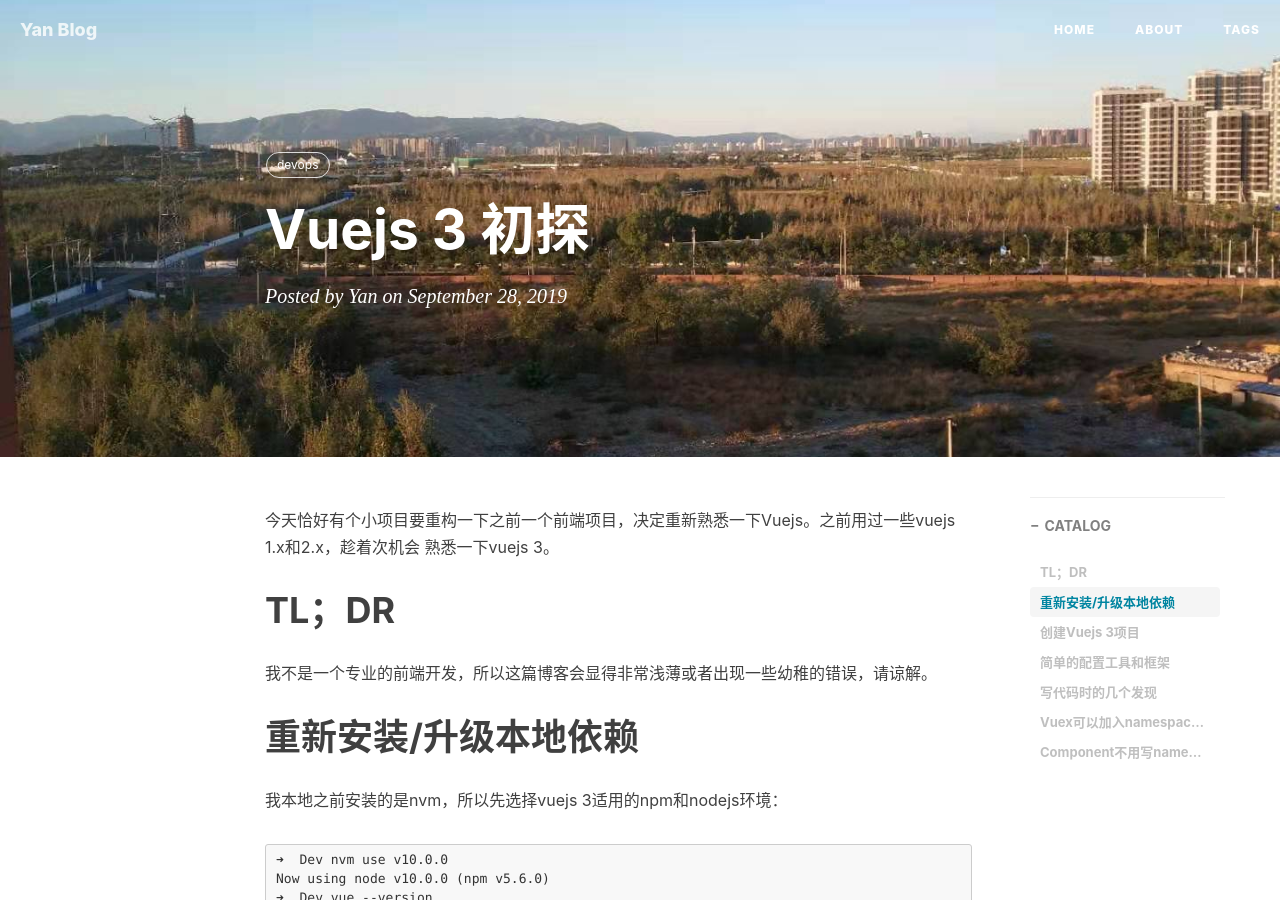
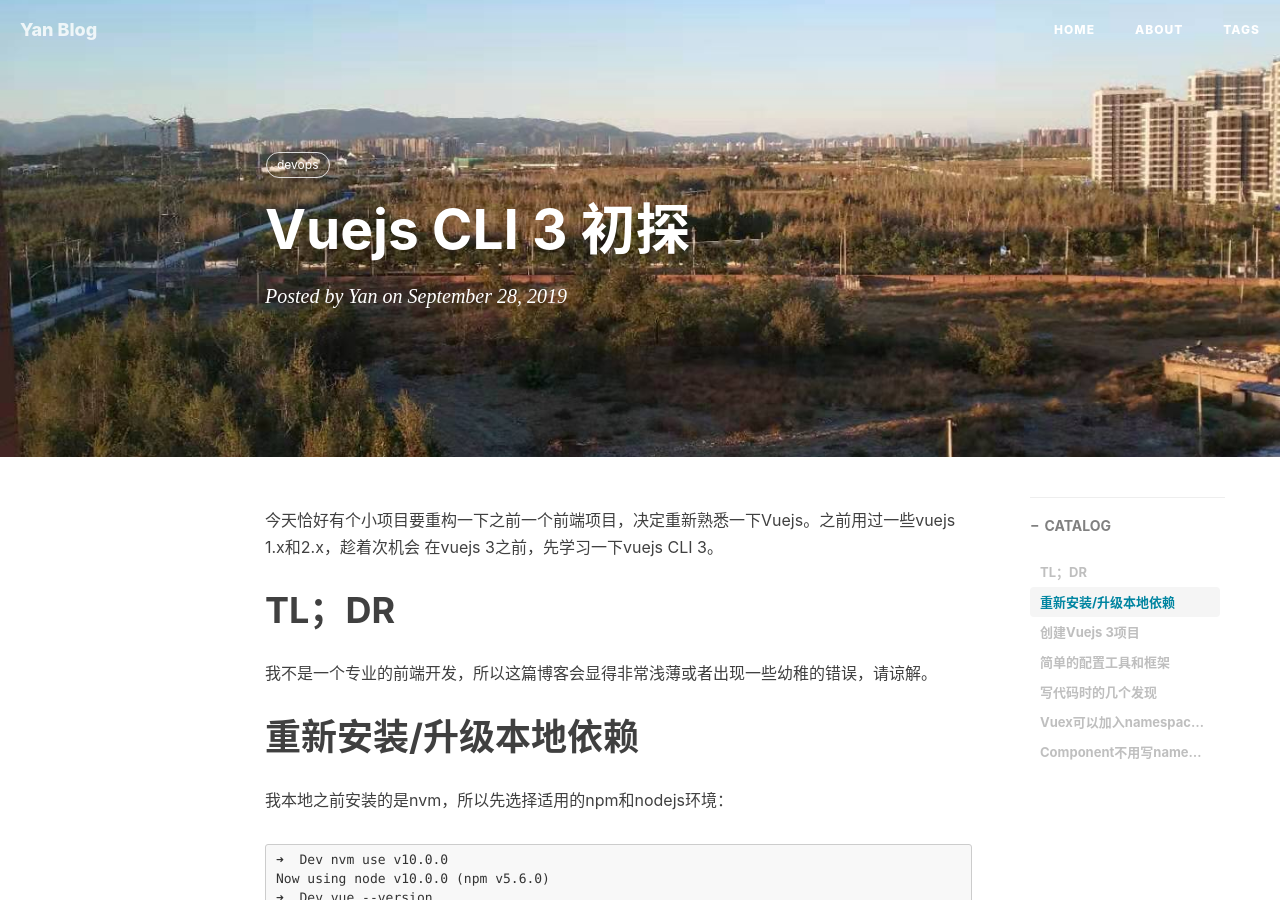
Before and after one commit to alvindaiyan/alvindaiyan.github.io, a Jekyll site: the page built from _posts/tech/2019-09-29-vue3-initial.markdown, in a window 1280 px wide and 900 px high. Built offline with Jekyll 4.4.1, drawn with Linux system fonts in a browser that asks for light colours; nearby versions of some CDN libraries; comment, search, counter and statistics services are not loaded.

Commit message:
Update 2019-09-29-vue3-initial.markdown

```diff
--- a/_posts/tech/2019-09-29-vue3-initial.markdown
+++ b/_posts/tech/2019-09-29-vue3-initial.markdown
@@ -1,6 +1,6 @@
 ---
 layout: post
-title:  "Vuejs 3 初探"
+title:  "Vuejs CLI 3  初探"
 date:   2019-09-28 22:16:00
 author:     "Yan"
 header-img: "img/home-beijign.jpeg"
@@ -11,7 +11,7 @@ tags:
 ---
 
 今天恰好有个小项目要重构一下之前一个前端项目，决定重新熟悉一下Vuejs。之前用过一些vuejs 1.x和2.x，趁着次机会
-熟悉一下vuejs 3。
+在vuejs 3之前，先学习一下vuejs CLI 3。
 
 # TL；DR
 
```
Also changed, not shown: other parts of _posts/tech/2019-09-29-vue3-initial.markdown (+1 -1 lines).
